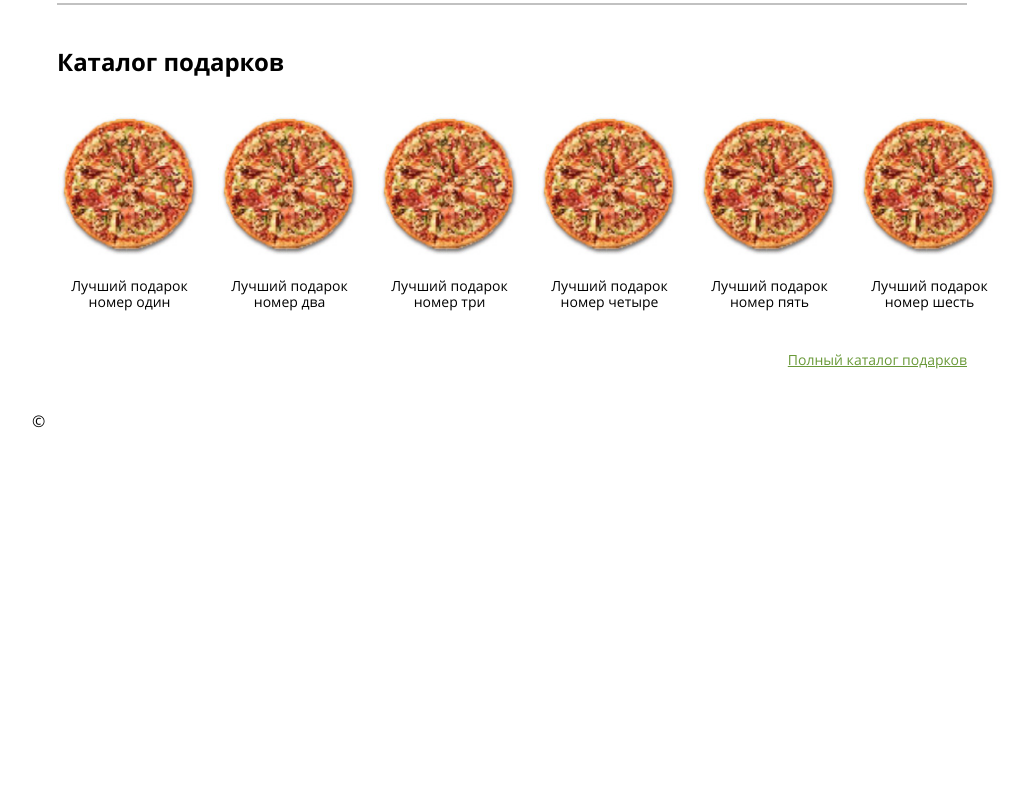
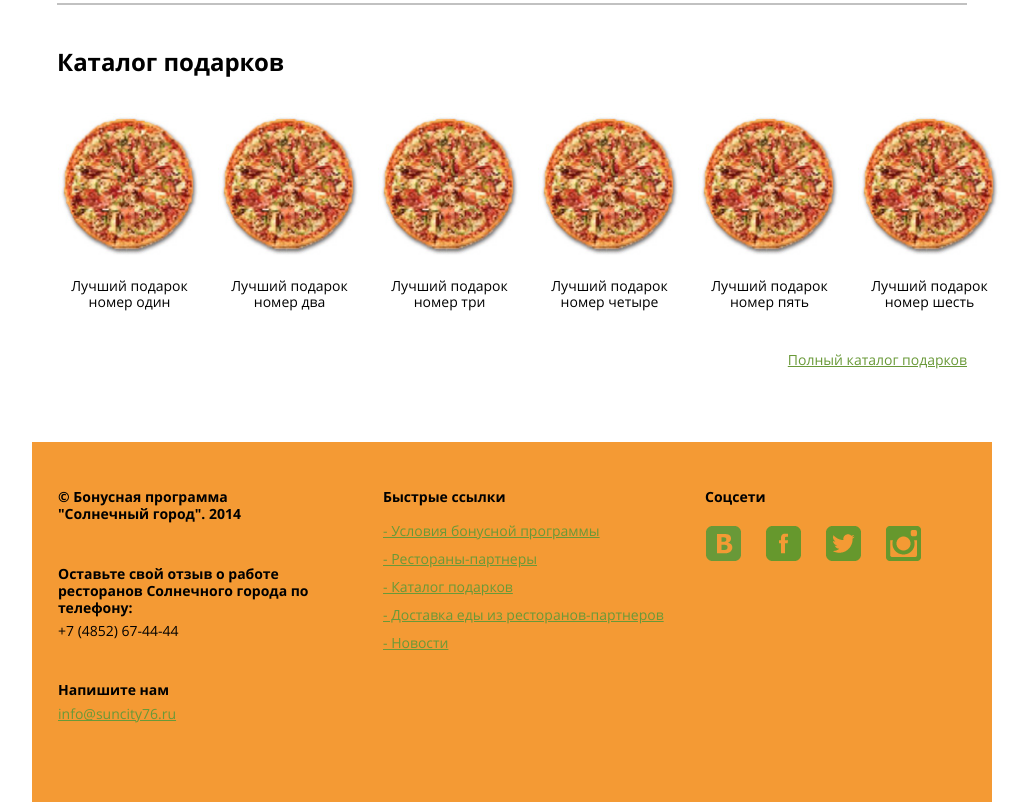
Before and after one commit to twiksish/suncity, a plain HTML site: page index.html in a window 1280 px wide. Shown: the part 1963-2765 px from the top of the page, without its empty margins (128-1156 px from the left). Before the commit the page ends 2395 px from the top, so only its background shows below. Drawn offline with Linux system fonts and the light colour scheme.

Commit message:
Added footer

```diff
--- a/css/_style.css
+++ b/css/_style.css
@@ -30,7 +30,7 @@
 /*@import url(sidebar.css);*/
 /*@import url(content.css);*/
 @import url(header.css);
-/*@import url(footer.css);*/
+@import url(footer.css);
 @import url(body.css);
 @import url(region.css);
 @import url(page.css);
--- a/css/footer.css
+++ b/css/footer.css
@@ -1,9 +1,91 @@
 .footer {
-    height: 100px;
+    height: 360px;
+    background: #f49a34;
     position: relative;
+    font-size: 14px;
+    line-height: 17px;
+    font-weight: bold;
+    color: #000;
 }
     .footer__copyright {
         position: absolute;
-        left: 0;
-        top: 10px;
+        top: 46px;
+        left: 26px;
     }
+
+    .footer__review {
+        position: absolute;
+        top: 123px;
+        left: 26px;
+    }
+
+        .footer__review__text {
+
+        }
+
+        .footer__review__phone {
+            font-weight: normal;
+            margin-top: 6px;
+        }
+
+    .footer__contact {
+        position: absolute;
+        top: 239px;
+        left: 26px;
+    }
+
+        .footer__contact__text {
+
+        }
+
+        .footer__contact__link {
+            font-weight: normal;
+            margin-top: 7px;
+        }
+
+    .footer__links {
+        position: absolute;
+        top: 46px;
+        left: 351px;
+    }
+
+        .footer__links__title {
+
+        }
+
+        .footer__links__list {
+            font-weight: normal;
+            margin-top: 17px;
+        }
+
+            .footer__links__list__item {
+                margin-top: 11px;
+            }
+
+            .footer__links__list__item:first-child {
+                margin-top: 0;
+            }
+
+        .footer__social {
+            position: absolute;
+            top: 46px;
+            left: 673px;
+        }
+
+            .footer__social__title {
+
+            }
+
+            .footer__social__list {
+                margin-top: 21px;
+            }
+
+                .footer__social__list__item {
+                    display: inline-block;
+                    vertical-align: top;
+                    margin-left: 24px;
+                }
+
+                .footer__social__list__item:first-child {
+                    margin-left: 0;
+                }
--- a/css/page.css
+++ b/css/page.css
@@ -6,10 +6,10 @@
     }
 
     .page__body {
-        margin: -266px 0 0;
+        margin: -266px 0 0px;
         position: relative;
     }
 
     .page__footer {
-        margin: 20px 0 0;
+        margin: 52px 0 0;
     }
--- a/index.html
+++ b/index.html
@@ -342,10 +342,53 @@
             <div class="page__footer">
                 <div class="region">
                     <footer class="footer">
-                        <div class="footer__copyright">
-                            <div class="copyright">
-                                ©
+                        <div class="footer__copyright">© Бонусная программа<br> "Солнечный город". 2014 </div>
+                        <div class="footer__review">
+                            <div class="footer__review__text">Оставьте свой отзыв о работе<br> ресторанов Солнечного города по<br> телефону:</div>
+                            <div class="footer__review__phone">+7 (4852) 67-44-44</div>
+                        </div>
+                        <div class="footer__contact">
+                            <div class="footer__contact__text">Напишите нам</div>
+                            <div class="footer__contact__link">
+                                <a class="link" href="#">info@suncity76.ru</a>
                             </div>
+                        </div>
+                        <div class="footer__links">
+                            <div class="footer__links__title">Быстрые ссылки</div>
+                            <ul class="footer__links__list">
+                                <li class="footer__links__list__item">
+                                    <a class="link" href="#">- Условия бонусной программы</a>
+                                </li>
+                                <li class="footer__links__list__item">
+                                    <a class="link" href="#">- Рестораны-партнеры</a>
+                                </li>
+                                <li class="footer__links__list__item">
+                                    <a class="link" href="#">- Каталог подарков</a>
+                                </li>
+                                <li class="footer__links__list__item">
+                                    <a class="link" href="#">- Доставка еды из ресторанов-партнеров</a>
+                                </li>
+                                <li class="footer__links__list__item">
+                                    <a class="link" href="#">- Новости</a>
+                                </li>
+                            </ul>
+                        </div>
+                        <div class="footer__social">
+                            <div class="footer__social__title">Соцсети</div>
+                            <ul class="footer__social__list">
+                                <li class="footer__social__list__item">
+                                    <i class="icon icon_vk-green"></i>
+                                </li><!--
+                             --><li class="footer__social__list__item">
+                                    <i class="icon icon_fb-green"></i>
+                                </li><!--
+                             --><li class="footer__social__list__item">
+                                    <i class="icon icon_twitter-green"></i>
+                                </li><!--
+                             --><li class="footer__social__list__item">
+                                    <i class="icon icon_instagram-green"></i>
+                                </li>
+                            </ul>
                         </div>
                     </footer>
                 </div>
```
